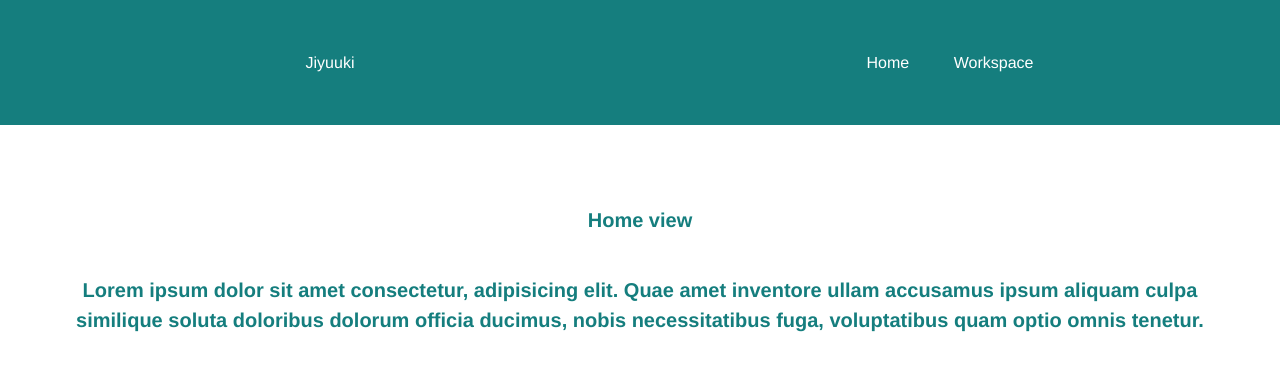
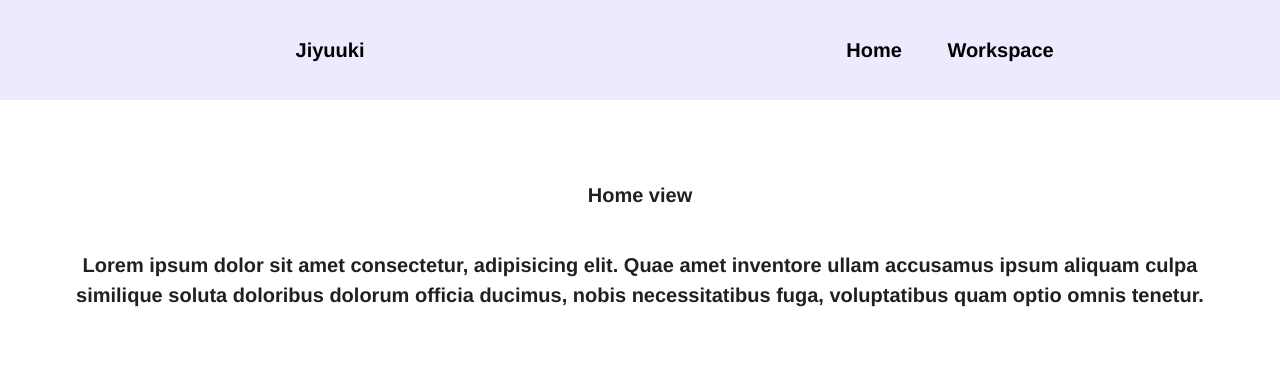
Before and after one commit to jiyuuki/workspace, a Vue app: page / in a window 1280 px wide. Shown: the top 370 px of the page. Built offline with nearby package versions, Linux system fonts and the light colour scheme.

Commit message:
fix color

```diff
--- a/src/components/NavBar.vue
+++ b/src/components/NavBar.vue
@@ -34,8 +34,10 @@ export default {
 
 <style scoped>
 .navbar {
-  background: #157e7e;
-  color: #fff;
-  height: 125px;
+  background: #efe9fe;
+  color: #020003;
+  font-weight: bolder;
+  font-size: 20px;
+  height: 100px;
 }
 </style>
--- a/src/views/HomeView.vue
+++ b/src/views/HomeView.vue
@@ -6,26 +6,9 @@
 </template>
 
 <script>
-
 export default {
   name: 'HomeView',
 };
 </script>
 
-<style  scoped>
-.home h1, div {
-  color: #157e7e;
-  font-weight: 700;
-  font-size: 20px;
-}
-
-.card span {
-  font-size: 20px;
-  font-weight: 700;
-}
-.card p {
-  font-size: 20px;
-  font-weight: 500;
-  color: #0d4b4b;
-}
-</style>
+<style  scoped></style>
--- a/src/views/WorkSpaceView.vue
+++ b/src/views/WorkSpaceView.vue
@@ -28,6 +28,4 @@ export default {
 }
 </script>
 
-<style scoped>
-
-</style>
+<style scoped></style>
--- a/src/views/layouts/DefaultLayout.vue
+++ b/src/views/layouts/DefaultLayout.vue
@@ -1,7 +1,7 @@
 <template>
   <div class="main">
     <nav-bar />
-    <div class="flex flex-col m-10">
+    <div class="content flex flex-col m-10">
       <router-view />
     </div>
   </div>
@@ -26,4 +26,9 @@ export default {
   background: #fff;
   margin: 0px;
 }
+.main .content {
+  color: #20201e;
+  font-weight: 600;
+  font-size: 20px;
+}
 </style>
```
